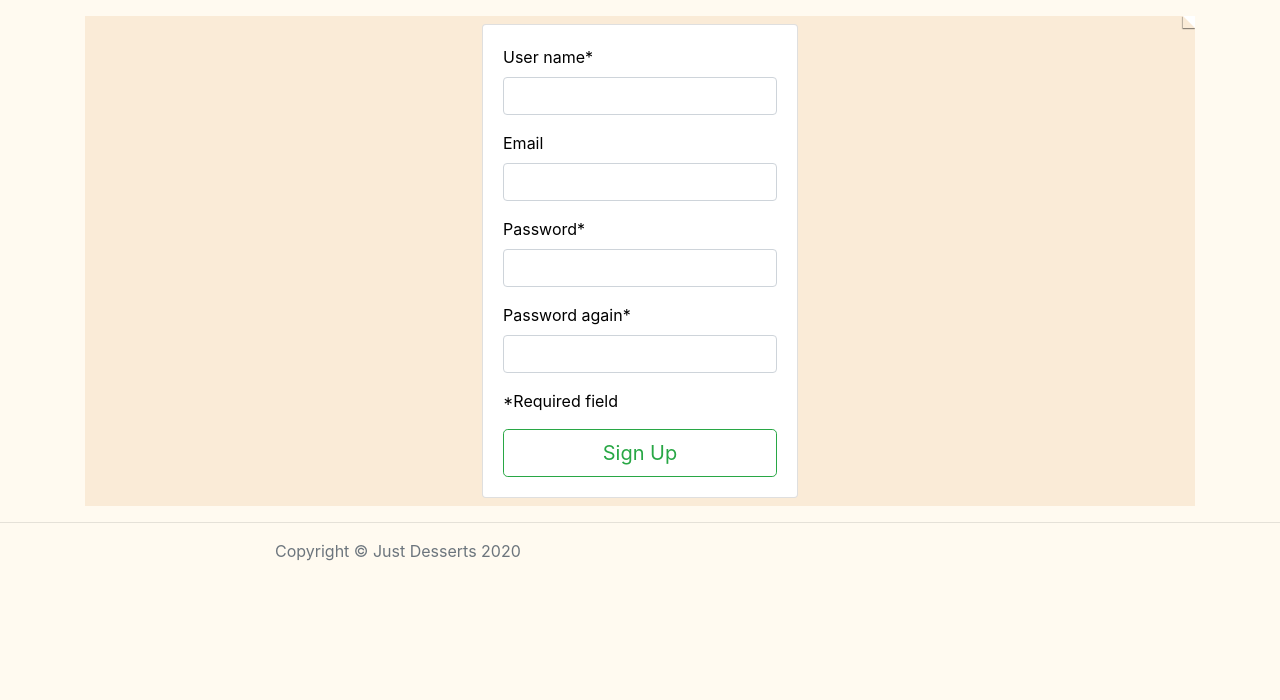
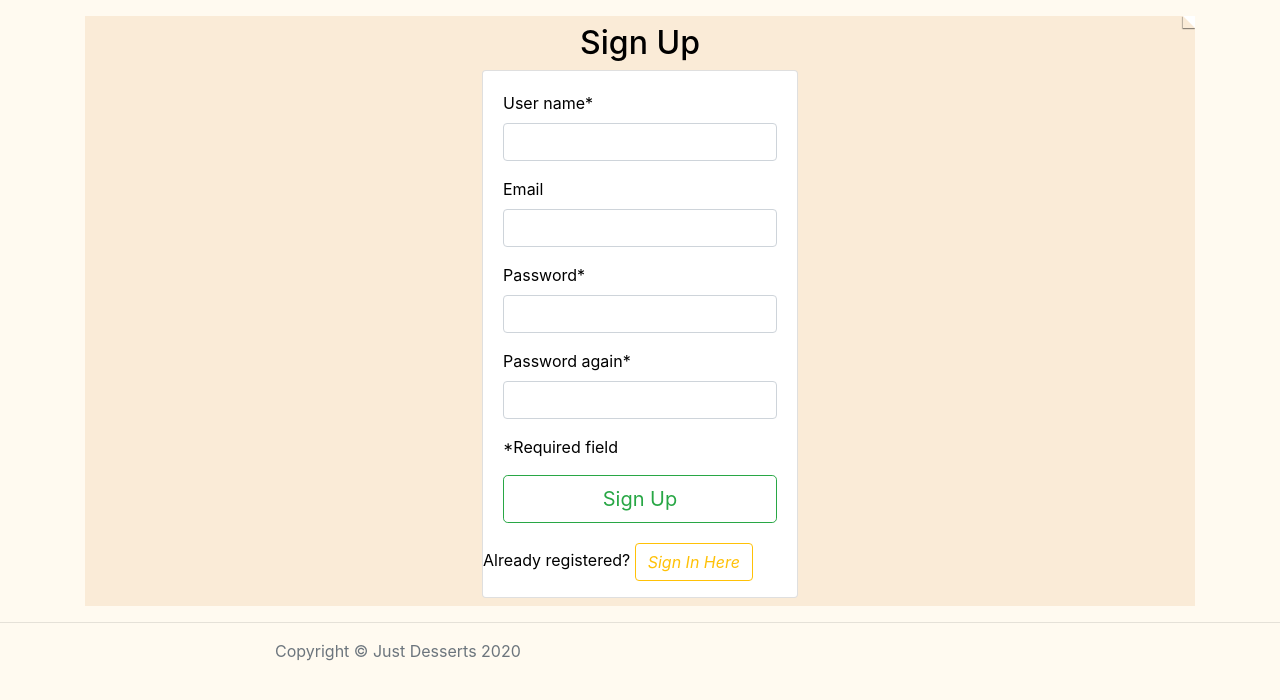
Before and after one commit to pmadden90/milestone-project-3-ci, a Flask app: page /user/signup in a window 1280 px wide. Shown: the part 56-756 px from the top of the page. Run offline with Flask 2, Linux system fonts and the light colour scheme; some libraries are stand-ins or nearby versions; some web fonts are replaced.

Commit message:
Added login link to sign up page

```diff
--- a/templates/signup.html
+++ b/templates/signup.html
@@ -3,6 +3,7 @@
 
 
 <section class="container-fluid">
+<h2 align="center">Sign Up</h2>
 	<div class="row">
 		<div class="card mx-auto">
 			<div class="card-body">
@@ -31,6 +32,8 @@
 					<button class="btn btn-outline-success btn-lg btn-block" type="submit">Sign Up</button>
 				</form>
 			</div>
+            <p>Already registered?
+                <a href="{{ url_for('login_page') }}"><button class="btn btn-outline-warning"><i class="fas fa-sign-in-alt">Sign In Here</i></button></a></p>
 		</div>
 	</div>
 </section>
```
